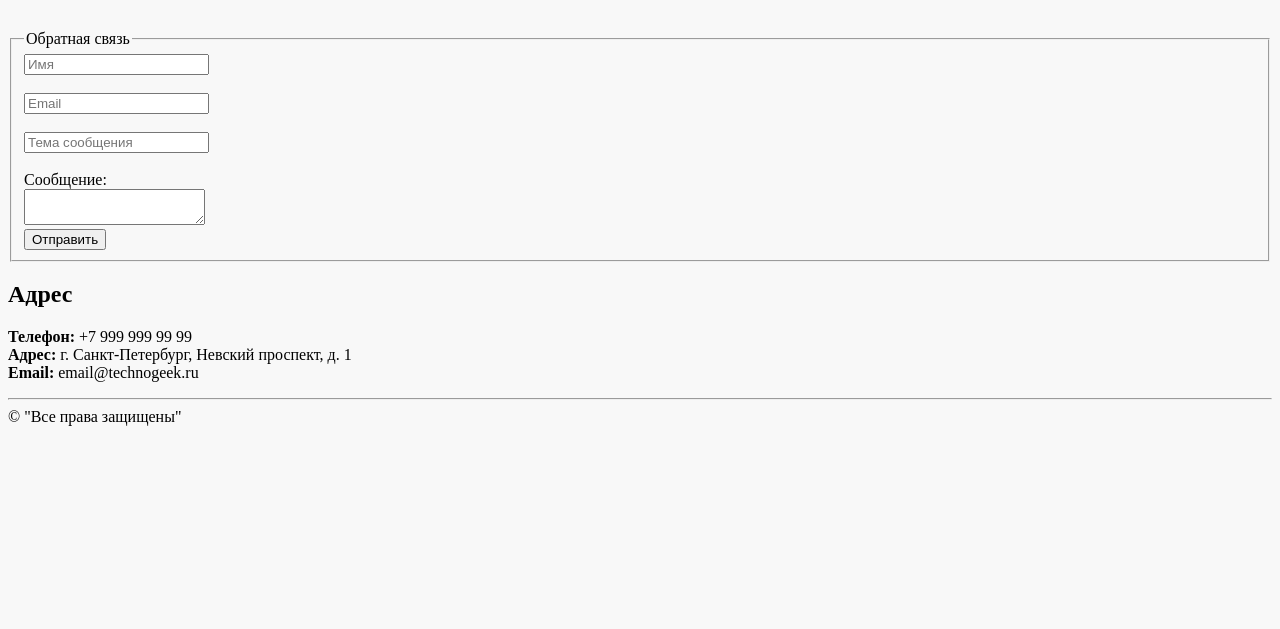
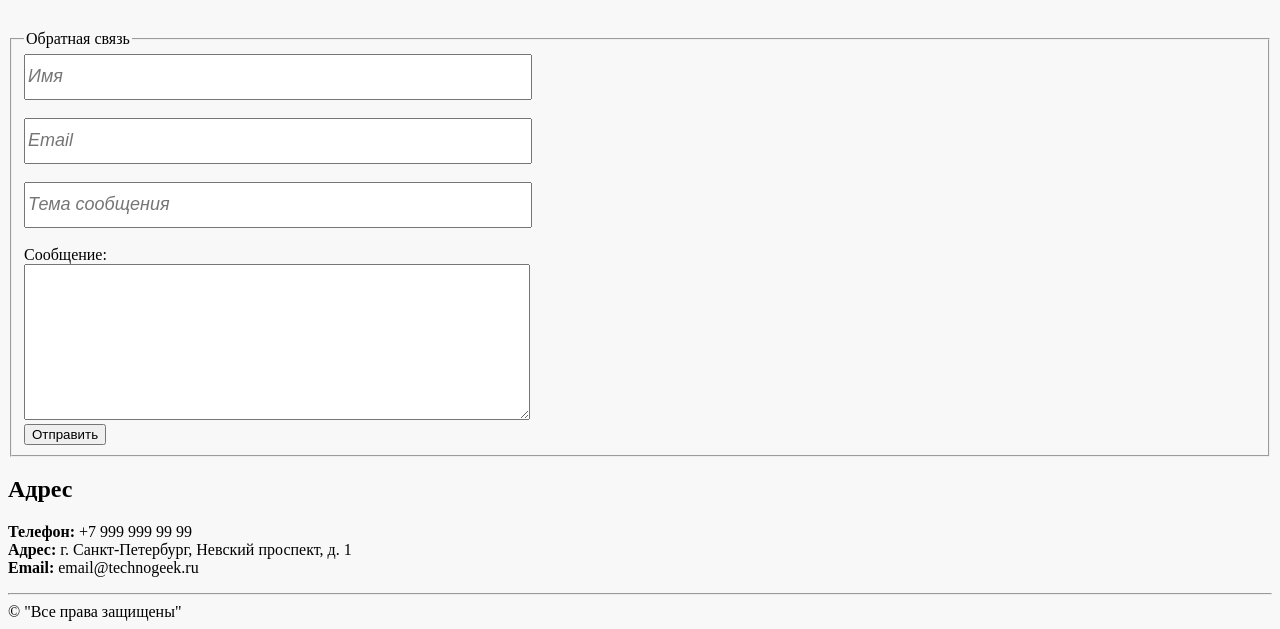
Before and after one commit to AndrewMosk/online_store, a plain HTML site: page online store/contacts.html in a window 1280 px wide. Shown: the part 192-821 px from the top of the page. Before the commit the page ends 800 px from the top, so only its background shows below. Drawn offline with Linux system fonts and the light colour scheme.

Commit message:
Контакты
Готово к сдаче

```diff
--- a/online store/contacts.html
+++ b/online store/contacts.html
@@ -13,7 +13,7 @@
         <li><a href="contacts.html">Контакты</a></li>
     </ul>
 
-    <form action="contacts.html" method="post" >
+    <form class = "feedback_form" action="contacts.html" method="post" >
         <fieldset>
             <legend>Обратная связь</legend>
             <input type="text" name="username" placeholder="Имя">
--- a/online store/styles/style.css
+++ b/online store/styles/style.css
@@ -46,3 +46,16 @@ body {
     background-size: 2%;
     padding-left: 40px;
 }
+
+.feedback_form input[type="text"], [type="email"] {
+    width: 500px;
+    height: 40px;
+    color: #7d7427;
+    font-size: 18px;
+    font-style: italic;
+}
+
+.feedback_form textarea {
+    width: 500px;
+    height: 150px;
+}
```
